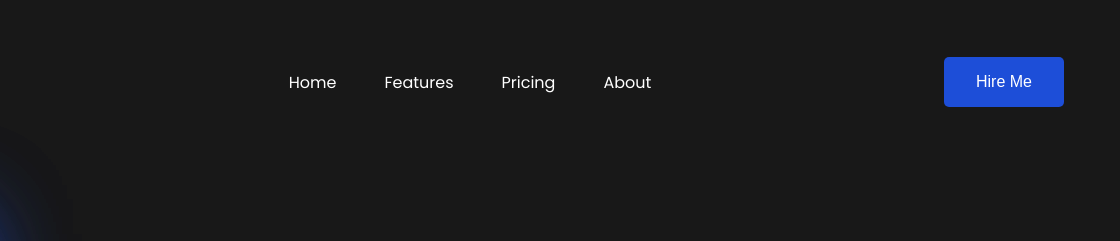
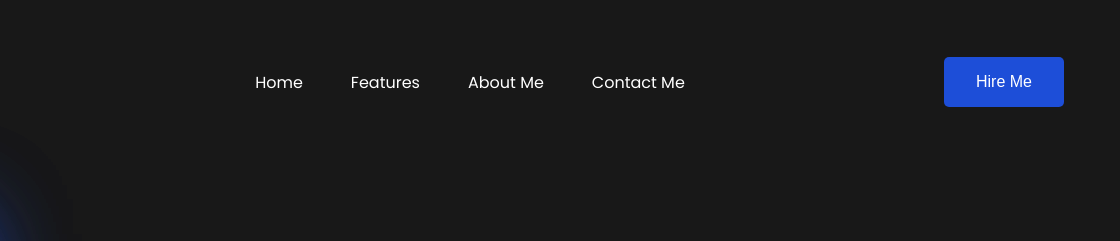
Before and after one commit to rudepe4eneg/portfolio, a plain HTML site: page index.html in a window 1280 px wide. Shown: the top 241 px of the page, 160-1280 px from the left. Drawn offline with nearby package versions, Linux system fonts and the light colour scheme.

Commit message:
final commit!!!

```diff
--- a/index.html
+++ b/index.html
@@ -18,8 +18,8 @@
         <ul class="nav-links">
             <li class="link"><a href="#">Home</a></li>
             <li id="link1" class="link"><a href="#">Features</a></li>
-            <li id="link2" class="link"><a href="#">Pricing</a></li>
-            <li id="link3" class="link"><a href="#">About</a></li>
+            <li id="link2" class="link"><a href="#">About Me</a></li>
+            <li id="link3" class="link"><a href="#">Contact Me</a></li>
         </ul>
         <button class="btn">Hire Me</button>
     </nav>
```
